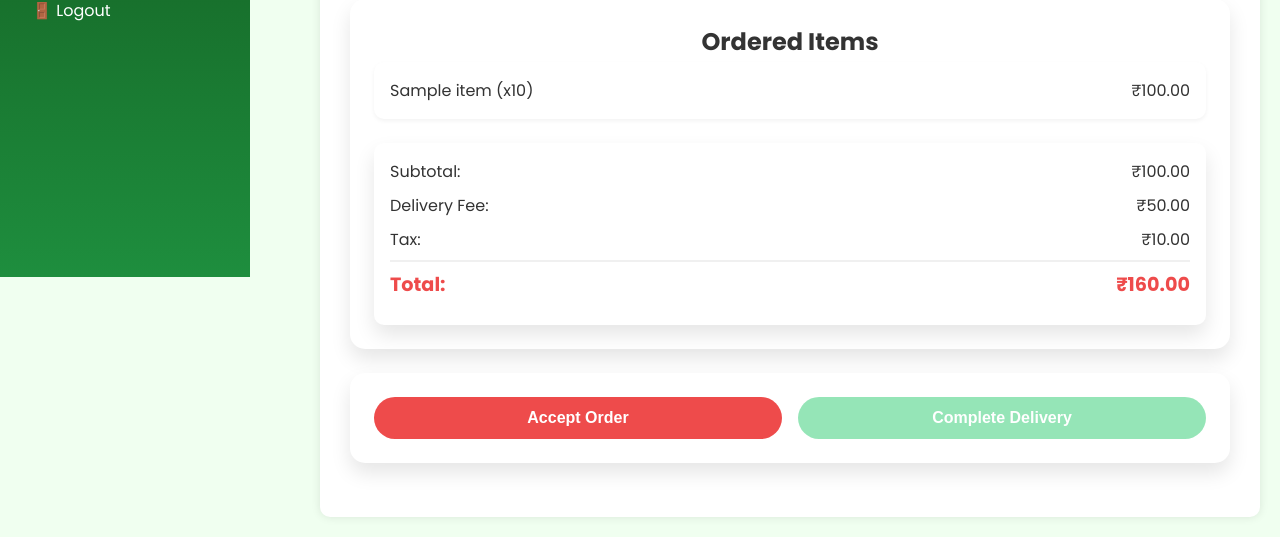
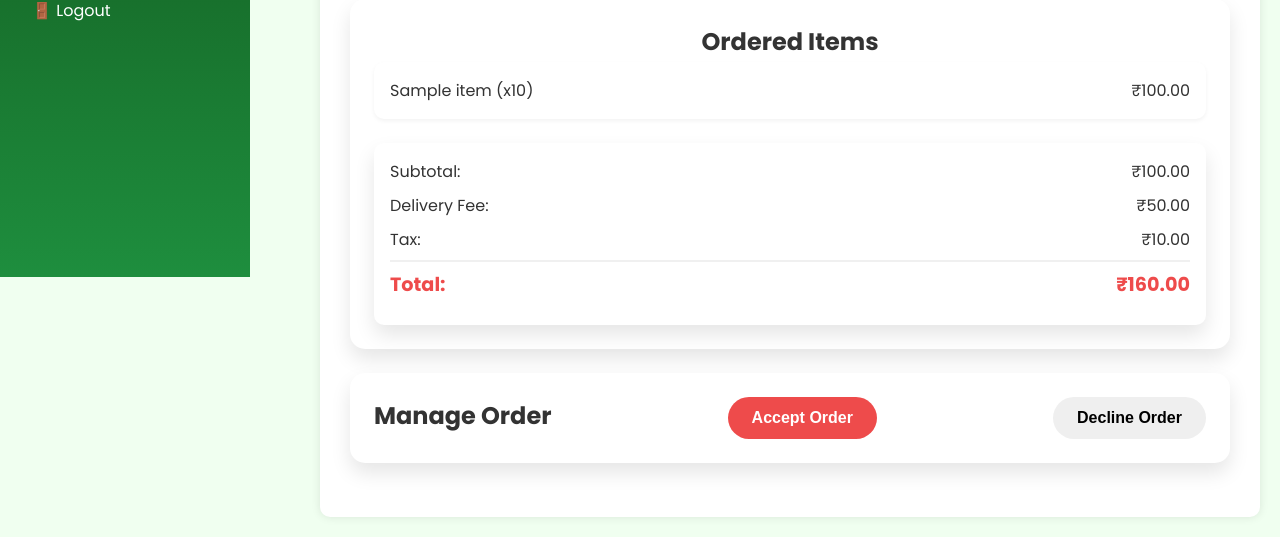
Before and after one commit to Honey22205/Hifi, a Flask app: page /delivery-partner/order-detail/1 in a window 1280 px wide. Shown: the part 523-1060 px from the top of the page. Run offline with Flask 3, Linux system fonts and the light colour scheme; a user stored in the database is signed in; tables that the repository leaves empty hold one stand-in row (values such as "Sample post"); some libraries are stand-ins or nearby versions.

Commit message:
Update order acceptance and decline logic; remove direct template rendering and return JSON response

```diff
--- a/routes.py
+++ b/routes.py
@@ -689,6 +689,42 @@ def delivery_agent_routes(app, db):
 
 
 
+    @app.route('/order/<int:order_id>/accept', methods=['POST'])
+    @login_required
+    def accept_order(order_id):
+        order = Order.query.get_or_404(order_id)
+
+        # Ensure order is pending and not already assigned
+        if order.status != "Pending":
+            return jsonify({"error": "Order Already Accepted."}), 400
+
+        order.status = "Accepted"
+        order.delivery_agent_id = current_user.id  # Assign to the logged-in delivery agent
+        db.session.commit()
+
+        # return render_template("delivery_agent/order_detail.html")
+        return jsonify({"message": "Order accepted successfully."})
+
+    @app.route('/order/<int:order_id>/decline', methods=['POST'])
+    @login_required
+    def decline_order(order_id):
+        order = Order.query.get_or_404(order_id)
+
+        # Ensure order is pending before declining
+        if order.status != "Pending":
+            return jsonify({"error": "Order Already declined."}), 400
+
+        order.status = "Declined"
+        db.session.commit()
+
+        return jsonify({"message": "Order declined successfully."})
+
+
+
+
+
+
+
     @app.route('/delivery_agent/<int:agent_id>/edit', methods=['POST'])
     def edit_delivery_agent(agent_id):
         # Get the delivery agent or return 404 if not found.
--- a/static/js/delivery_agent/order_detail.js
+++ b/static/js/delivery_agent/order_detail.js
@@ -76,4 +76,6 @@ document.addEventListener('DOMContentLoaded', function() {
         clearInterval(timerInterval);
         document.getElementById('estimatedDelivery').textContent = "Delivered";
     }
+
+
 });
--- a/templates/delivery_agent/order_detail.html
+++ b/templates/delivery_agent/order_detail.html
@@ -104,11 +104,22 @@
   </section>
 
   <section class="delivery-actions card">
-    <button id="acceptBtn" class="btn btn-primary">Accept Order</button>
-    <button id="completeBtn" class="btn btn-success" disabled>
-      Complete Delivery
-    </button>
+    <h2>Manage Order</h2>
+
+    <!-- Accept Order Form -->
+    <form action="/order/{{ order.id }}/accept" method="POST">
+      <input type="hidden" name="csrf_token" value="{{ csrf_token }}">
+      <button type="submit" class="btn btn-primary">Accept Order</button>
+  </form>
+
+  <form action="/order/{{ order.id }}/decline" method="POST">
+      <input type="hidden" name="csrf_token" value="{{ csrf_token }}">
+      <button type="submit" class="btn btn-danger">Decline Order</button>
+  </form>
+
   </section>
+
+
 </main>
 {% endblock content %} {% block script %}
 <script src="/js/delivery_agent/order_detail.js"></script>
```
Also changed, not shown: instance/database.db.
